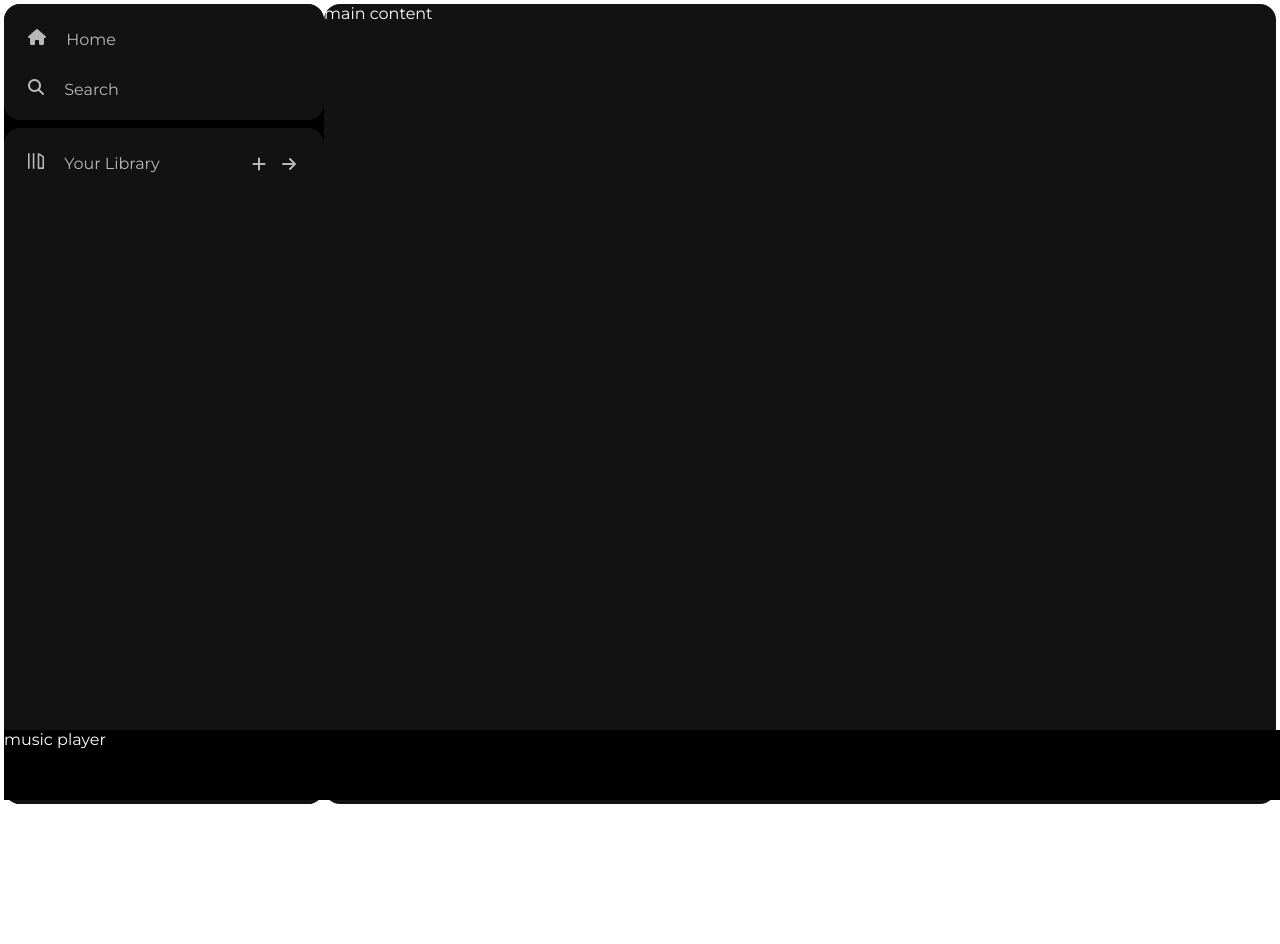
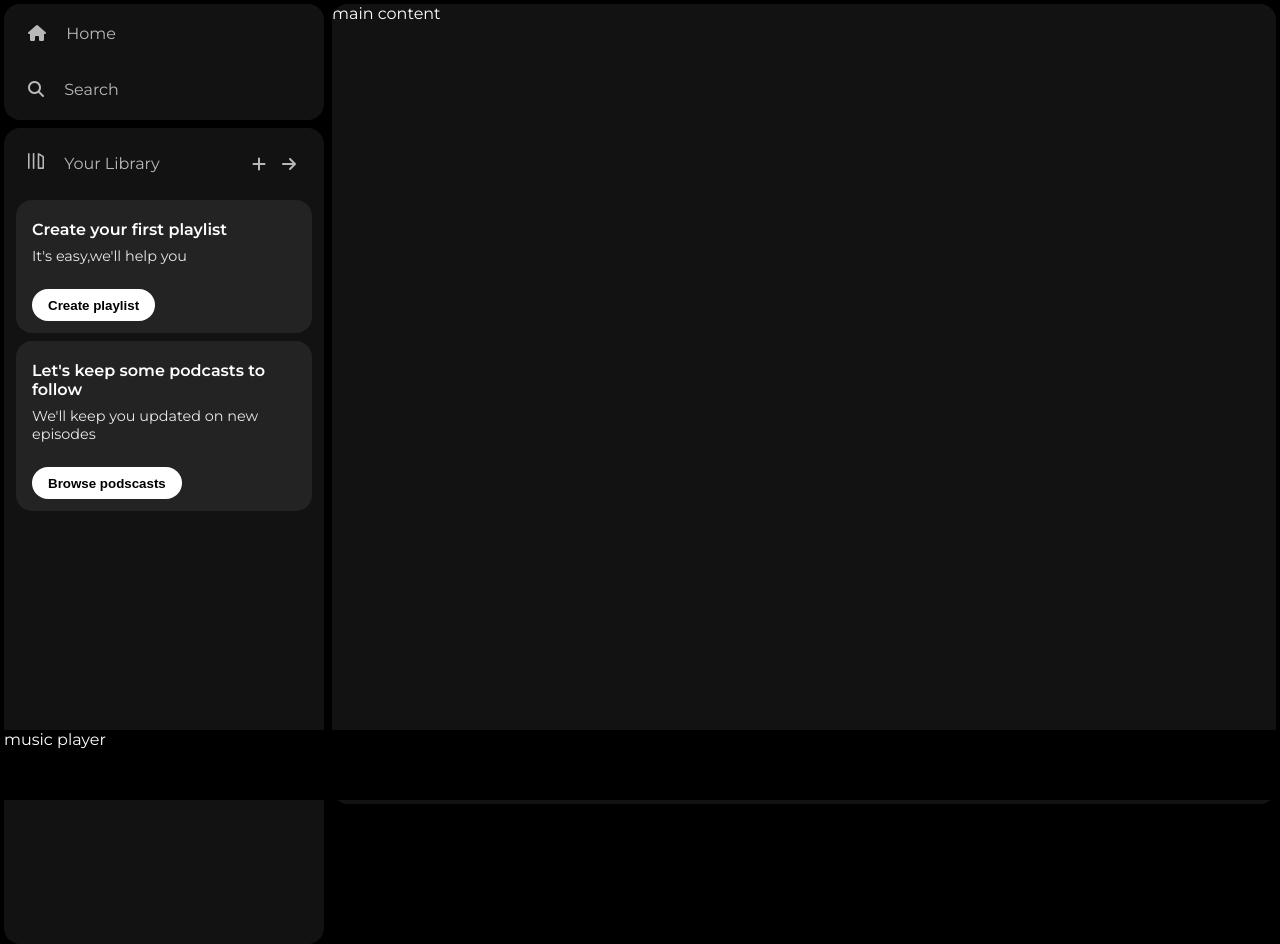
Before and after one commit to FyslAhmd/Spotify-home, a plain HTML site: page index.html in a window 1280 px wide. Before the commit the page ends 808 px from the top, so only its background shows below. Drawn offline with Linux system fonts and the light colour scheme.

Commit message:
Sidebar almost complete

```diff
--- a/index.html
+++ b/index.html
@@ -40,7 +40,20 @@
                         <i class="fa-solid fa-arrow-right"></i>
                     </div>
                 </div>
-                <div class="boxes"></div>
+                <div class="lib-box">
+                    <div class="box">
+                        <div class="box-p1">Create your first playlist</div>
+                        <div class="box-p2">It's easy,we'll help you</div>
+                        <button class="badge">Create playlist</button>
+                    </div>
+                </div>
+                <div class="lib-box">
+                    <div class="box">
+                        <div class="box-p1">Let's keep some podcasts to follow</div>
+                        <div class="box-p2">We'll keep you updated on new episodes</div>
+                        <button class="badge">Browse podscasts</button>
+                    </div>
+                </div>
             </div>
         </div>
 
--- a/style.css
+++ b/style.css
@@ -1,7 +1,7 @@
-* {
+body {
     font-family: 'Montserrat', sans-serif;
     margin: 0;
-    /* background-color: black; */
+    background-color: black;
     color: white;
     overflow: hidden;
 }
@@ -16,6 +16,7 @@
     background-color: black;
     width: 320px;
     border-radius: 1rem;
+    margin-right: 0.5rem;
 }
 
 .main-content {
@@ -95,3 +96,37 @@ a {
 .icons i:hover {
     opacity: 1;
 }
+
+.box {
+    background-color: #232323;
+    height: auto;
+    border-radius: 1rem;
+    margin: 0.5rem 0;
+    padding: 0.75rem 1rem;
+}
+
+
+.box-p1 {
+    font-size: 1rem;
+    font-weight: 600;
+    margin: 0.5rem 0;
+}
+
+.box-p2 {
+    font-size: 0.9rem;
+    opacity: 0.9;
+    margin: 0.5rem 0;
+
+}
+
+.badge {
+    background-color: white;
+    color: black;
+    border: none;
+    border-radius: 100px;
+    font-weight: 700;
+    margin-top: 1rem;
+    padding: 0.25rem 1rem;
+    height: 2rem;
+    width: fit-content;
+}
```
